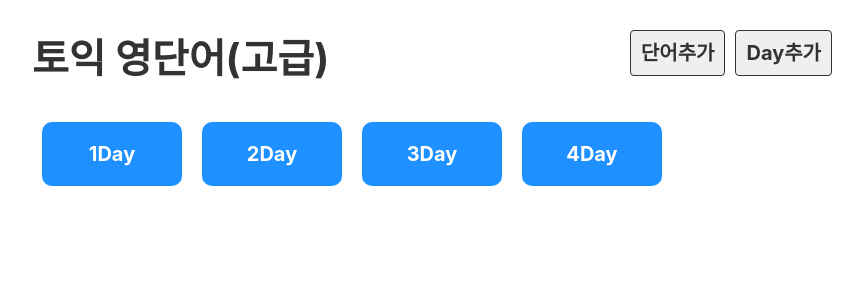
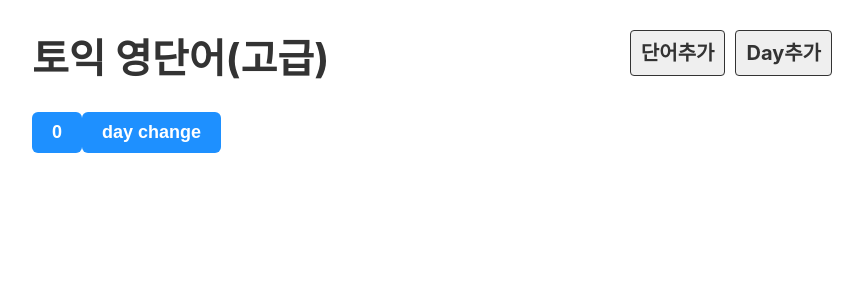
Before and after one commit to ahn-sujin/create-react-app-test, a React (Create React App) app in the folder voca/: page / in a window 1280 px wide. Shown: the top 300 px of the page, without its empty margins (208-1071 px from the left). Built offline with nearby package versions, Linux system fonts and the light colour scheme.

Commit message:
json server 연결 및 userEffect 사용

```diff
--- a/voca/src/component/DayList.js
+++ b/voca/src/component/DayList.js
@@ -1,15 +1,42 @@
-import  {Link} from 'react-router-dom';
-import dummy from '../db/data.json';
+import {Link} from 'react-router-dom';
+import {useState, useEffect} from 'react';
+// import dummy from '../db/data.json';
 
 const DayList = () => {
+    const [days, setDays] = useState([]);
+    const [count, setCount] = useState(0);
+
+    function onClick1(){
+        setCount(count + 1)
+    }
+
+    function onClick2(){
+        setDays([
+            ...days,
+            {
+                id:Math.random(),
+                day: 1
+            }
+        ])
+    }
+
+    useEffect(()=>{
+        console.log('count change')
+    },[count])
+
     return(
+        <>
             <ul className ="list_day">
-            {dummy.days.map(day => (
+                {days.map(day => (
                     <li key = {day.id}>
                         <Link to = {`/day/${day.day}`}>{day.day}Day</Link>
                     </li>
                 ))}
             </ul>
+            <button onClick = {onClick1}>{count}</button>
+            <button onClick = {onClick2}>day change</button>
+        </>
+
     )
 }
 
```
Lines whose indentation alone changed are shown as unchanged.
